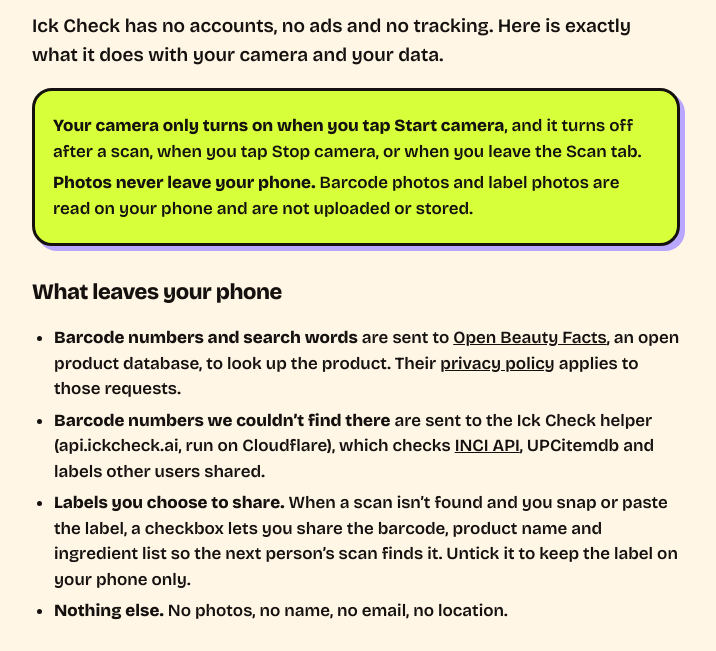
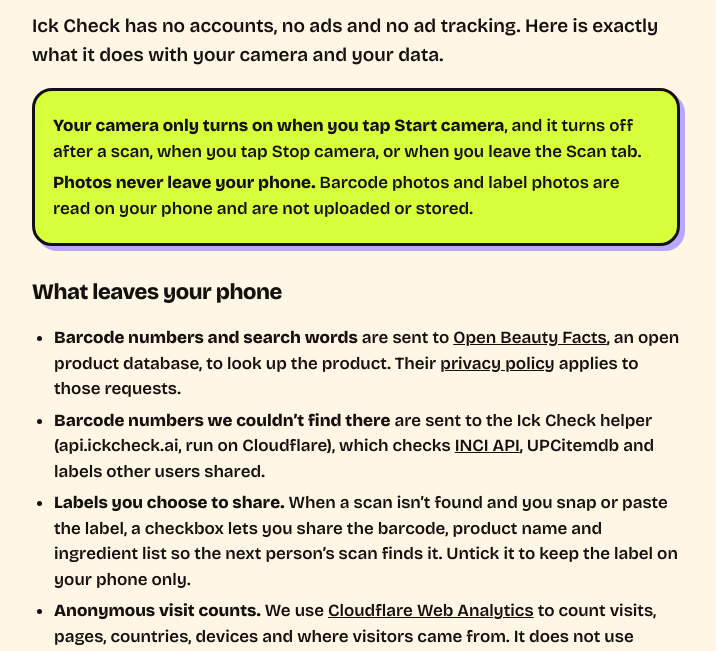
Before and after one commit to vecasestudy/ickcheck, a plain HTML site: page app/privacy.html in a window 1280 px wide. Shown: the part 145-796 px from the top of the page, without its empty margins (284-1000 px from the left). Drawn offline with nearby package versions, Linux system fonts and the light colour scheme.

Commit message:
Privacy page: disclose Cloudflare Web Analytics (anonymous, cookieless visit counts)
Co-Authored-By: Claude Sonnet 5.5 <noreply@anthropic.com>
Claude-Session: https://claude.ai/code/session_0172T7dARE81v4S5gWtyhctg

```diff
--- a/app/privacy.html
+++ b/app/privacy.html
@@ -34,7 +34,7 @@ li{margin:6px 0}
 <main>
   <a class="back" href="./">&larr; Back to Ick Check</a>
   <h1>Camera &amp; privacy</h1>
-  <p class="lead">Ick Check has no accounts, no ads and no tracking. Here is exactly what it does with your camera and your data.</p>
+  <p class="lead">Ick Check has no accounts, no ads and no ad tracking. Here is exactly what it does with your camera and your data.</p>
 
   <div class="box">
     <p><b>Your camera only turns on when you tap Start camera</b>, and it turns off after a scan, when you tap Stop camera, or when you leave the Scan tab.</p>
@@ -46,6 +46,7 @@ li{margin:6px 0}
     <li><b>Barcode numbers and search words</b> are sent to <a href="https://world.openbeautyfacts.org" target="_blank" rel="noopener">Open Beauty Facts</a>, an open product database, to look up the product. Their <a href="https://world.openbeautyfacts.org/privacy" target="_blank" rel="noopener">privacy policy</a> applies to those requests.</li>
     <li><b>Barcode numbers we couldn’t find there</b> are sent to the Ick Check helper (api.ickcheck.ai, run on Cloudflare), which checks <a href="https://inciapi.com" target="_blank" rel="noopener">INCI API</a>, UPCitemdb and labels other users shared.</li>
     <li><b>Labels you choose to share.</b> When a scan isn’t found and you snap or paste the label, a checkbox lets you share the barcode, product name and ingredient list so the next person’s scan finds it. Untick it to keep the label on your phone only.</li>
+    <li><b>Anonymous visit counts.</b> We use <a href="https://www.cloudflare.com/web-analytics/" target="_blank" rel="noopener">Cloudflare Web Analytics</a> to count visits, pages, countries, devices and where visitors came from. It does not use cookies, does not follow you across sites and does not build a profile of you. It never sees your photos, scorecard or ingredient lists.</li>
     <li><b>Nothing else.</b> No photos, no name, no email, no location.</li>
   </ul>
 
@@ -66,7 +67,7 @@ li{margin:6px 0}
   <h2>What the flags mean</h2>
   <p>Flags come from the EU endocrine disruptor lists (<a href="https://edlists.org" target="_blank" rel="noopener">edlists.org</a>). They are not safety verdicts or medical advice. Product data comes from a community database and can be incomplete, so check results against your label.</p>
 
-  <p class="mono">Last updated November 16, 2026</p>
+  <p class="mono">Last updated November 17, 2026</p>
 </main>
 </body>
 </html>
```
